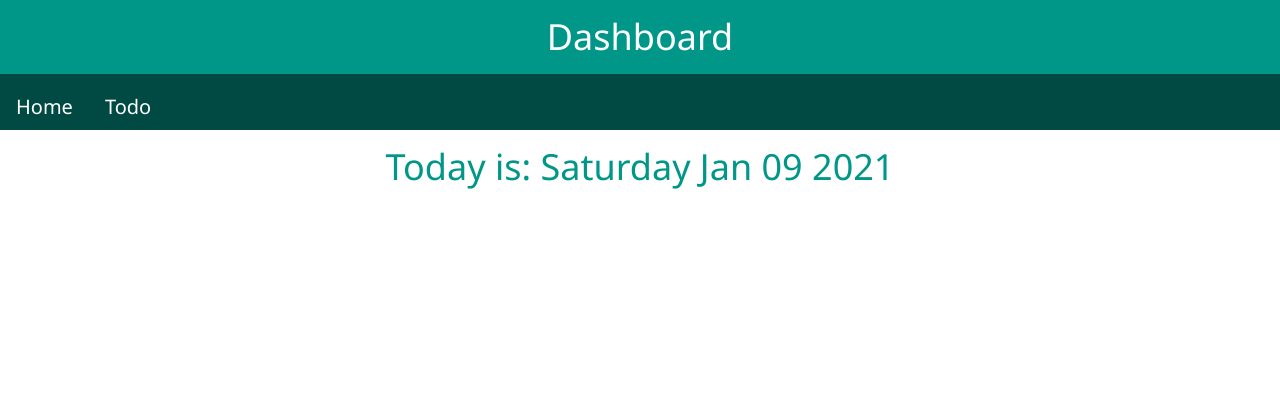
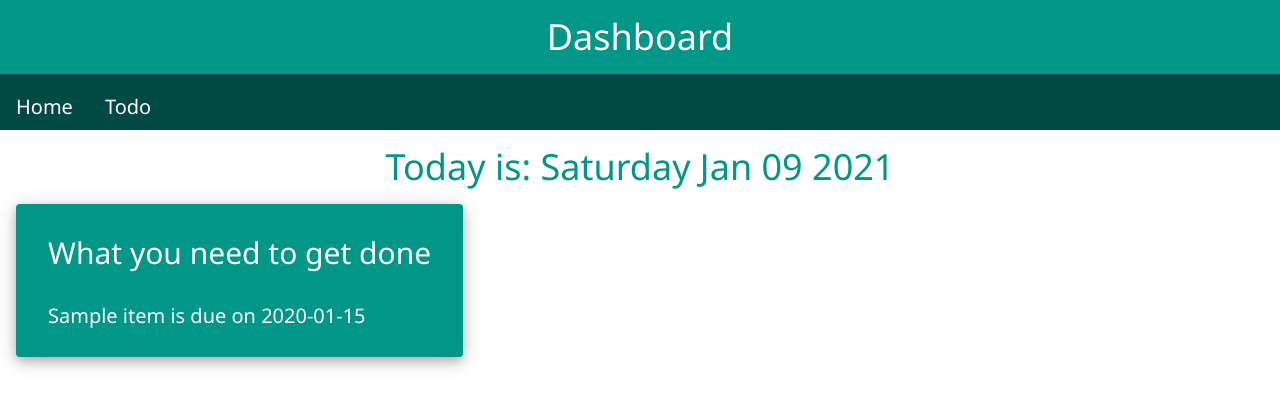
Before and after one commit to TheKing-coder68/codejam, a Flask app: page / in a window 1280 px wide. Shown: the top 407 px of the page. Run offline with Flask 2, Linux system fonts and the light colour scheme; tables that the repository leaves empty hold one stand-in row (values such as "Sample post").

Commit message:
Added what you need to get done

```diff
--- a/templates/index.html
+++ b/templates/index.html
@@ -1,5 +1,10 @@
 {% extends 'layout.html' %}
 {% block content %}
     <h1 class="w3-text-theme" style="text-align: center;">Today is: {{date.strftime('%A %b')}} {{date.strftime('%d %Y')}}</h1>
-
+    <div class="w3-padding w3-card-4 w3-round w3-theme" style="width: fit-content;">
+        <h2 class="w3-round w3-padding">What you need to get done</h2>
+        {% for i in due %}
+            <h4 class="w3-padding">{{i}}</h4>
+        {% endfor %}
+    </div>
 {% endblock content %}
--- a/templates/todo.html
+++ b/templates/todo.html
@@ -6,6 +6,7 @@
             <h3 class="w3-text-theme">{{item.title}}</h3>
             <div class="w3-display-container">
                 <p class="w3-text-theme garb">{{item.content}}</p>
+                <p class="w3-text-theme">{{item.duedate}}</p>
                 <div class="trash-cont garb w3-padding w3-display-right">
                     <a href="{{url_for('del_id', id=item.id)}}">
                         <svg xmlns="http://www.w3.org/2000/svg" viewBox="0 0 24 24"
@@ -33,6 +34,9 @@
                         <label><b>Description</b></label>
                         <input type="text" class="w3-border w3-input w3-margin-bottom" id="description" name="description"
                             required>
+                        <label><b>Due date</b></label>
+                        <input type="text" class="w3-border w3-input w3-margin-bottom" id="due_date" name="due_date"
+                            required>
                         <button class="w3-button w3-block w3-theme w3-section w3-padding" type="submit">Save</button>
                     </div>
                 </form>
```
